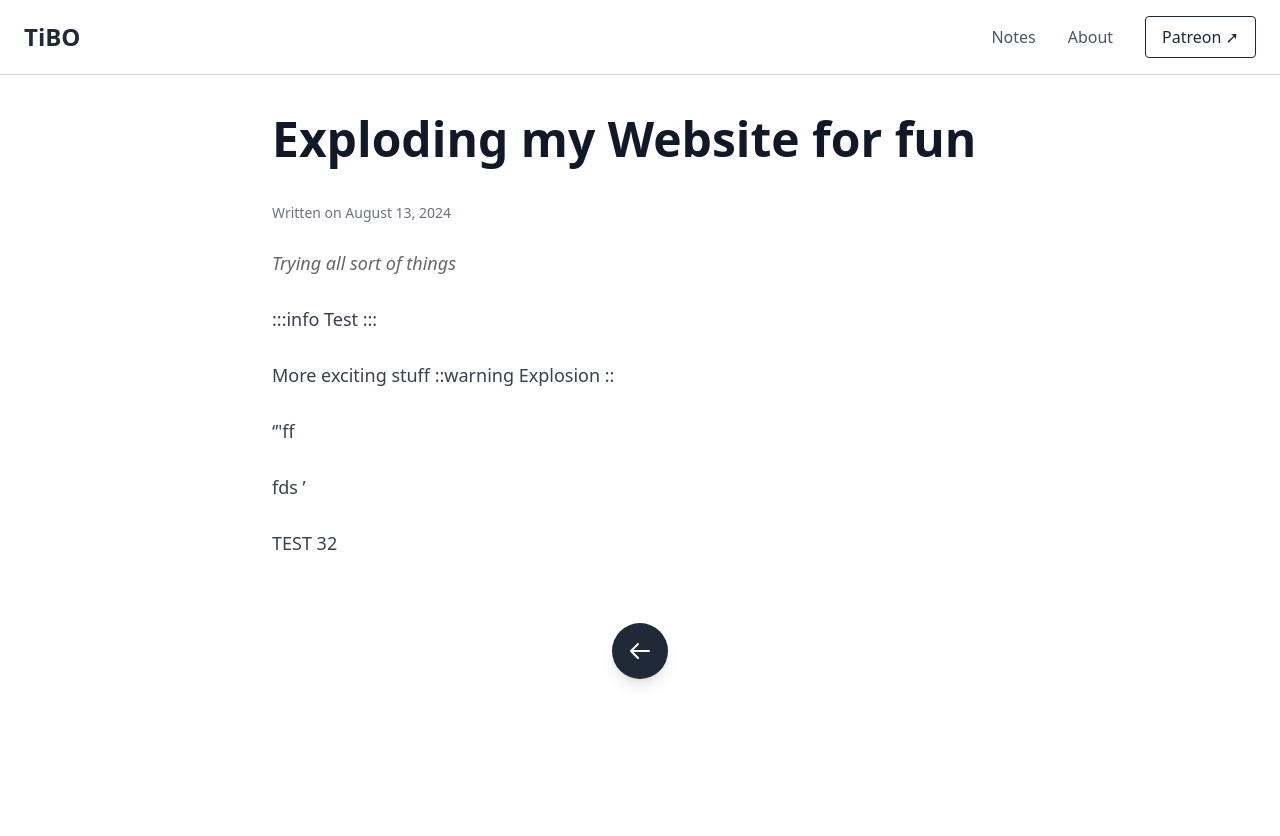
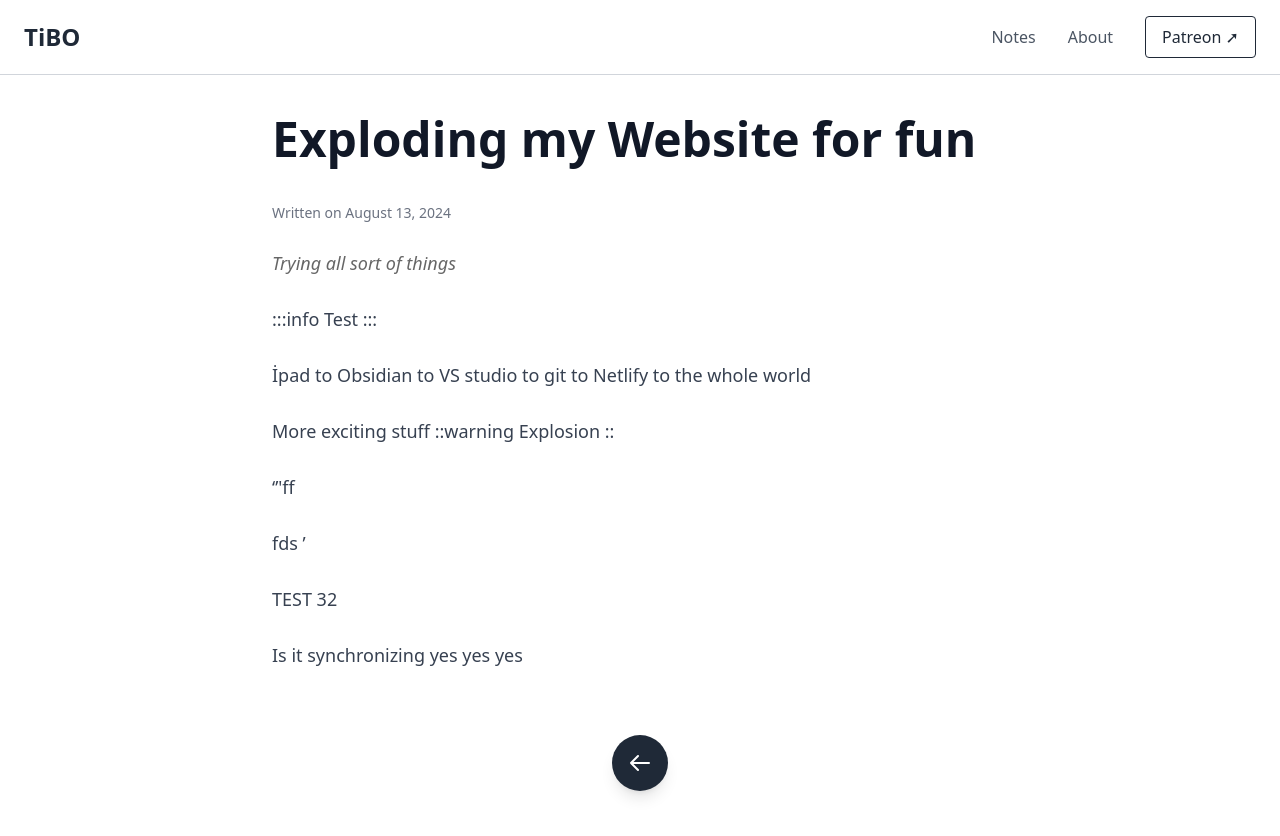
Before and after one commit to TiBOcode/astrotibo, an Astro site: page /notes/astro in a window 1280 px wide. Before the commit the page ends 800 px from the top, so only its background shows below. Built offline with nearby package versions, Linux system fonts and the light colour scheme; Astro itself is replaced by a stand-in of ours; some packages are replaced by stand-ins of ours.

Commit message:
COmmit from iPad

```diff
--- a/src/content/notes/astro.md
+++ b/src/content/notes/astro.md
@@ -11,7 +11,7 @@ description: Trying all sort of things
 Test
 :::
 
-
+İpad to Obsidian to VS studio to git to Netlify to the whole world
 
 More exciting stuff
 ::warning
@@ -25,3 +25,6 @@ fds
 '
 
 TEST 32
+
+
+Is it synchronizing yes yes yes
```
Also changed, not shown: src/content/notes/Videos.md (renamed from src/content/notes/videos.md), src/content/notes/index.md (line endings or trailing spaces), 1 other file.
